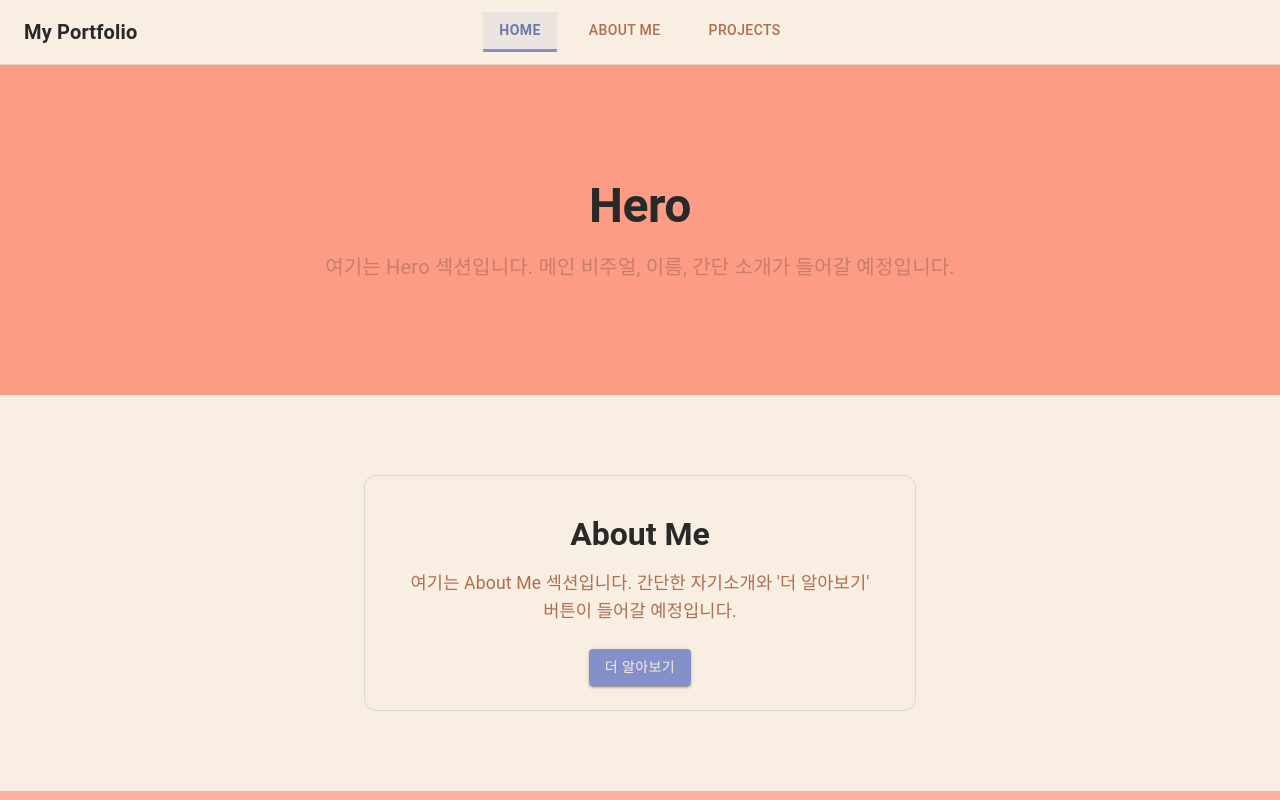
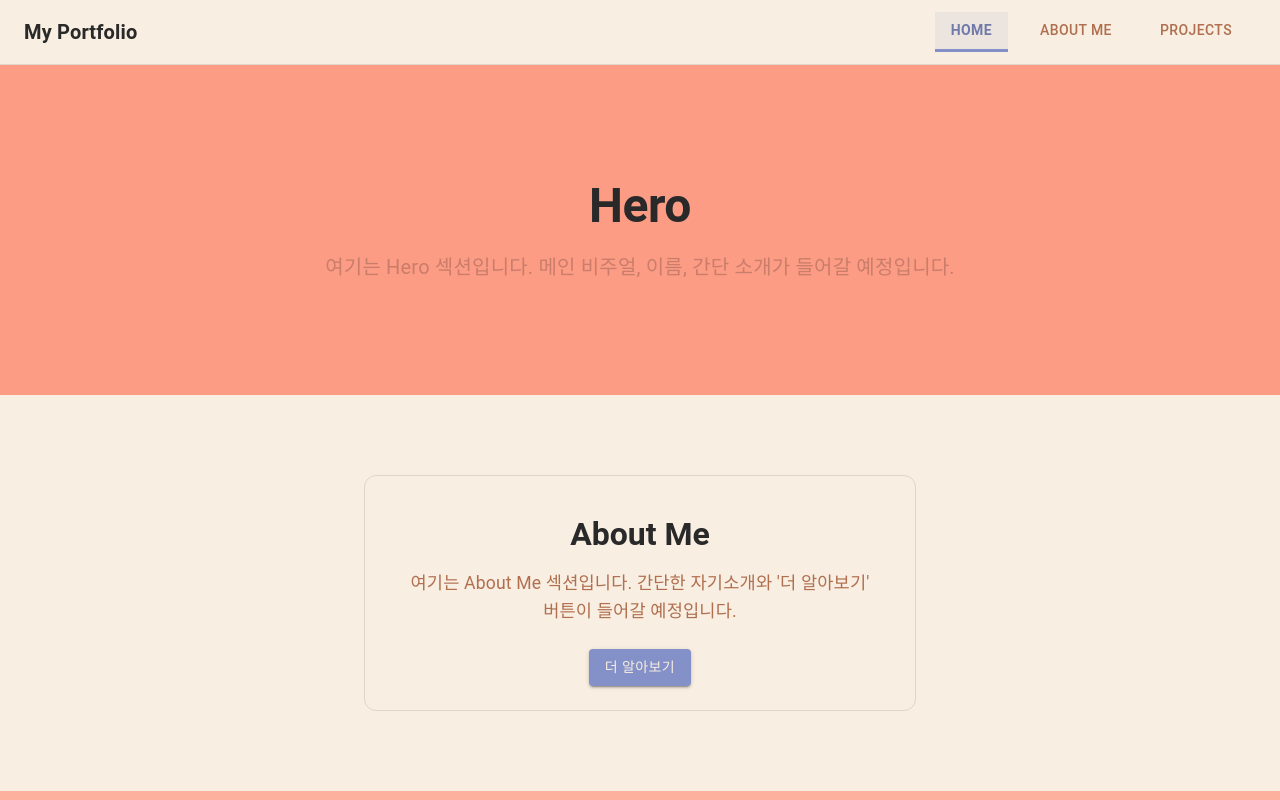
Before and after one commit to Kyo1901/my-portfolio-coral, a React (Vite) app: page / in a window 1280 px wide. Shown: the top 800 px of the page. Built offline with nearby package versions, Linux system fonts and the light colour scheme.

Commit message:
md 이상 화면에서 네비게이션 메뉴를 오른쪽 정렬로 변경
Co-Authored-By: Claude Sonnet 5 <noreply@anthropic.com>
Claude-Session: https://claude.ai/code/session_011ck69GE8tN64yeFmPG9CLk

```diff
--- a/src/components/common/navigation.jsx
+++ b/src/components/common/navigation.jsx
@@ -30,7 +30,14 @@ function Navigation() {
         borderBottom: `1px solid ${colors.buttonHover}`,
       }}
     >
-      <Toolbar sx={{ justifyContent: 'center', gap: { xs: 1, md: 4 }, py: 1 }}>
+      <Toolbar
+        sx={{
+          justifyContent: { xs: 'center', md: 'flex-end' },
+          gap: { xs: 1, md: 4 },
+          py: 1,
+          px: { md: 4 },
+        }}
+      >
         <Typography
           variant="h6"
           sx={{
```
